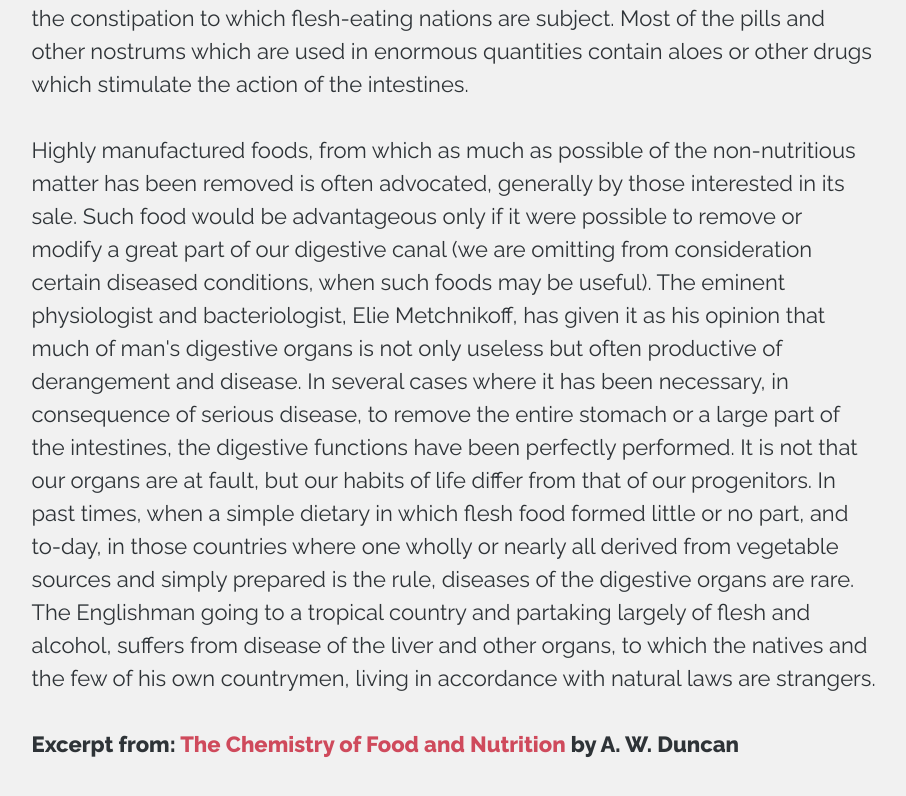
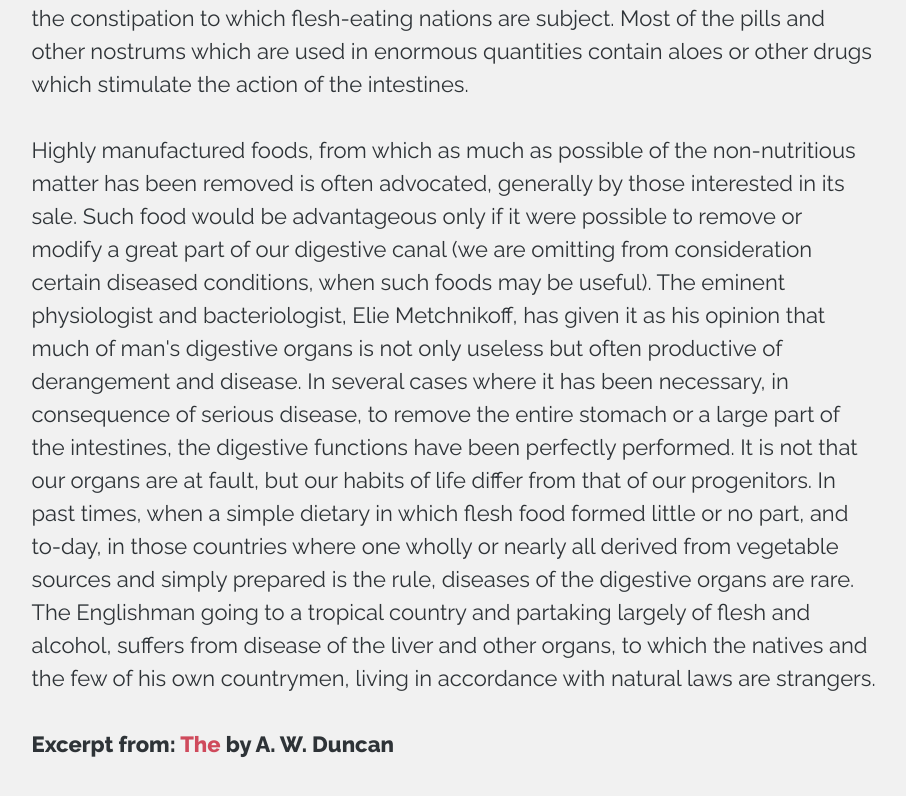
Before and after one commit to Shekharrajak/MyBlog, a plain HTML site: page index6.html in a window 1280 px wide. Shown: the part 9329-10125 px from the top of the page, without its empty margins (186-1092 px from the left). Drawn offline with nearby package versions, Linux system fonts and the light colour scheme.

Commit message:
readme changed

```diff
--- a/index6.html
+++ b/index6.html
@@ -92,7 +92,7 @@
 					<p>There is reciprocity between the teeth and digestive organs of animals and their natural food. The grasses, leaves, &amp;c., which are consumed by the herbivora, contain a large proportion of cellulose and woody tissue. Consequently, the food is bulky; it is but slowly disintegrated and the nutritious matter liberated and digested. The cellulose appears but slightly acted upon by the digestive juices. The herbivora possess capacious stomachs and the intestines are very long. The carnivora have simpler digestive organs and short intestines. Even they consume substances which leave much indigestible residue, such as skin, ligaments and bones, but civilised man, when living on a flesh dietary removes as much of such things as possible. The monkeys, apes, and man (comprised in the order Primates have a digestive canal intermediate in complexity and in length to the herbivora and carnivora. A certain quantity of indigestible matter is necessary for exciting peristaltic action of the bowels. The carnivora with their short intestinal canal need the least, the frugivora more, and the herbivora a much larger quantity. The consumption by man of what is commonly called concentrated food is the cause of the constipation to which flesh-eating nations are subject. Most of the pills and other nostrums which are used in enormous quantities contain aloes or other drugs which stimulate the action of the intestines.</p>
 
 					<p>Highly manufactured foods, from which as much as possible of the non-nutritious matter has been removed is often advocated, generally by those interested in its sale. Such food would be advantageous only if it were possible to remove or modify a great part of our digestive canal (we are omitting from consideration certain diseased conditions, when such foods may be useful). The eminent physiologist and bacteriologist, Elie Metchnikoff, has given it as his opinion that much of man's digestive organs is not only useless but often productive of derangement and disease. In several cases where it has been necessary, in consequence of serious disease, to remove the entire stomach or a large part of the intestines, the digestive functions have been perfectly performed. It is not that our organs are at fault, but our habits of life differ from that of our progenitors. In past times, when a simple dietary in which flesh food formed little or no part, and to-day, in those countries where one wholly or nearly all derived from vegetable sources and simply prepared is the rule, diseases of the digestive organs are rare. The Englishman going to a tropical country and partaking largely of flesh and alcohol, suffers from disease of the liver and other organs, to which the natives and the few of his own countrymen, living in accordance with natural laws are strangers.</p>
-					<p><strong>Excerpt from: <a href="">The Chemistry of Food and Nutrition</a> by A. W. Duncan</strong></p>
+					<p><strong>Excerpt from: <a href="">The </a> by A. W. Duncan</strong></p>
 				</div>
 			</article>
 
```
Also changed, not shown: 1 other file.
